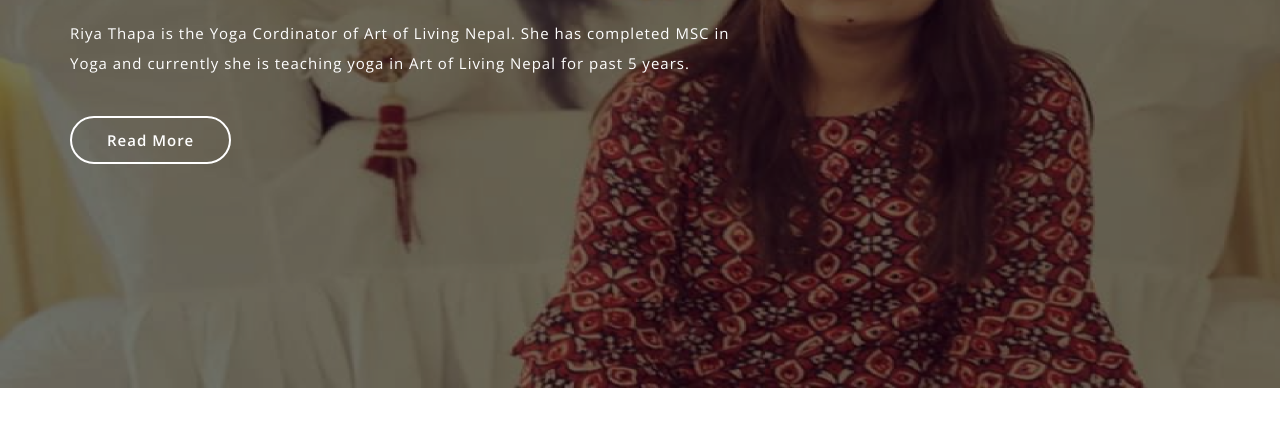
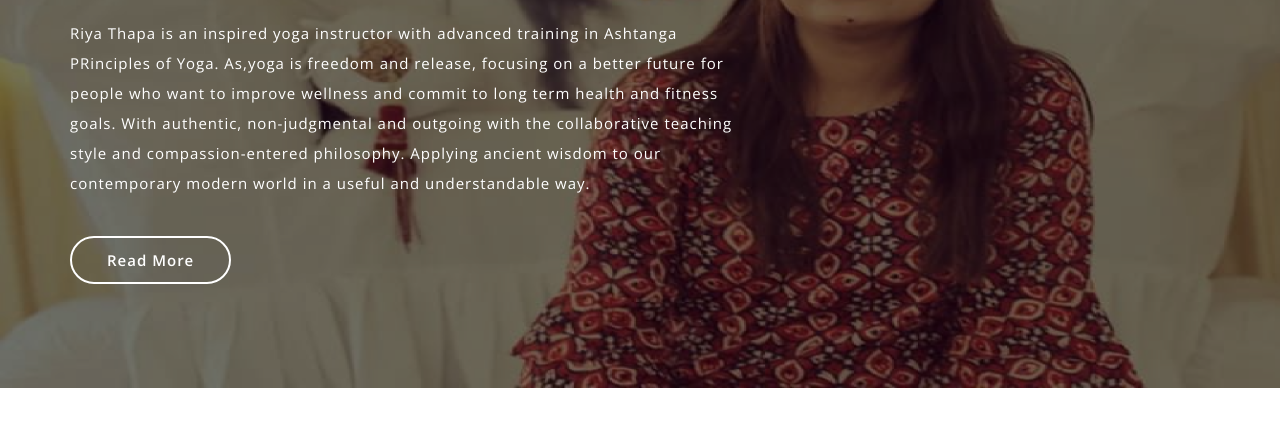
Before and after one commit to riyathapa/riyathapa.github.io, a plain HTML site: page index.html in a window 1280 px wide. Shown: the part 377-800 px from the top of the page. Drawn offline with nearby package versions, Linux system fonts and the light colour scheme.

Commit message:
Update index.html

```diff
--- a/index.html
+++ b/index.html
@@ -111,8 +111,7 @@
 					<div class="col-md-7 agile_banner_margin">
 						<h2> <span>Riya Thapa</span></h2>
 						<h4>YOGA Cordinator Nepal, Art of Living Nepal </h4>
-						<p>Riya Thapa is the Yoga Cordinator of Art of Living Nepal. She has completed MSC in Yoga and
-							currently she is teaching yoga in Art of Living Nepal for past 5 years.</p>
+						<p>Riya Thapa is an inspired yoga instructor with advanced training in Ashtanga PRinciples of Yoga. As,yoga is freedom and release, focusing on a better future for people who want to improve wellness and commit to long term health and fitness goals. With authentic, non-judgmental and outgoing with the collaborative teaching style and compassion-entered philosophy. Applying ancient wisdom to our contemporary modern world in a useful and understandable way.</p>
 						<a href="#"> Read More </a>
 					</div>
 					<div class="col-md-5 image_margin">
```
